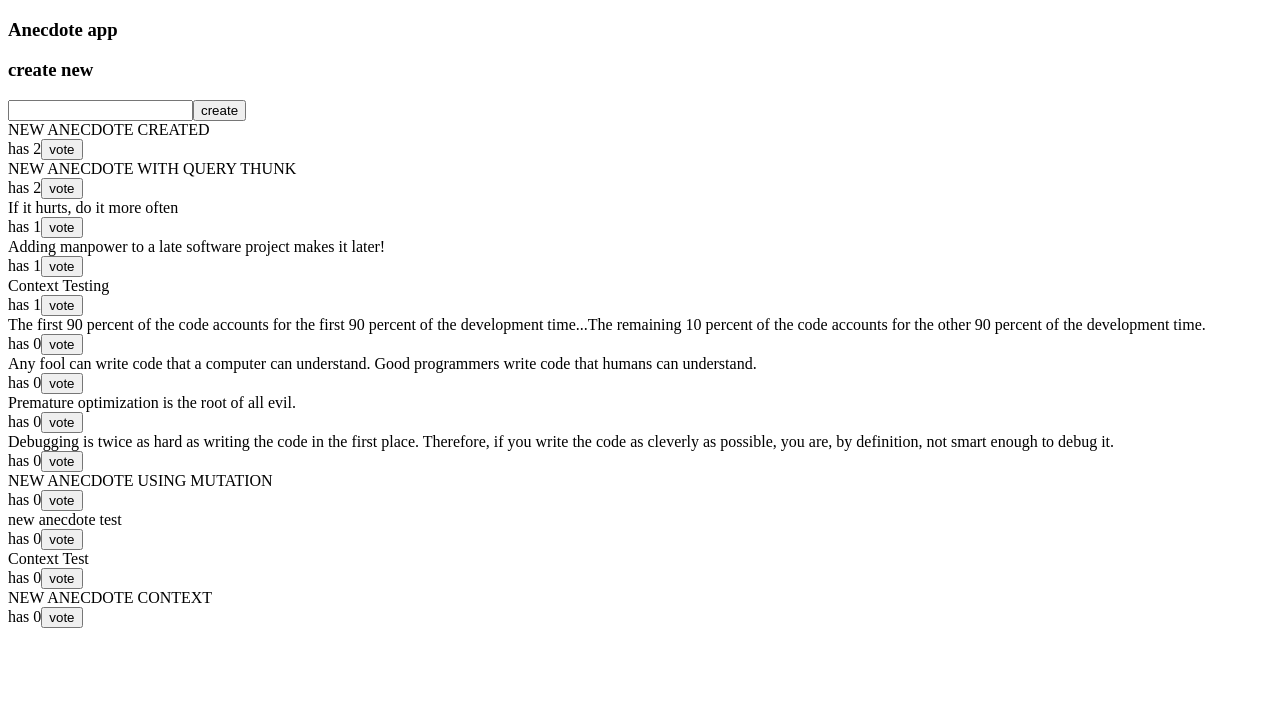
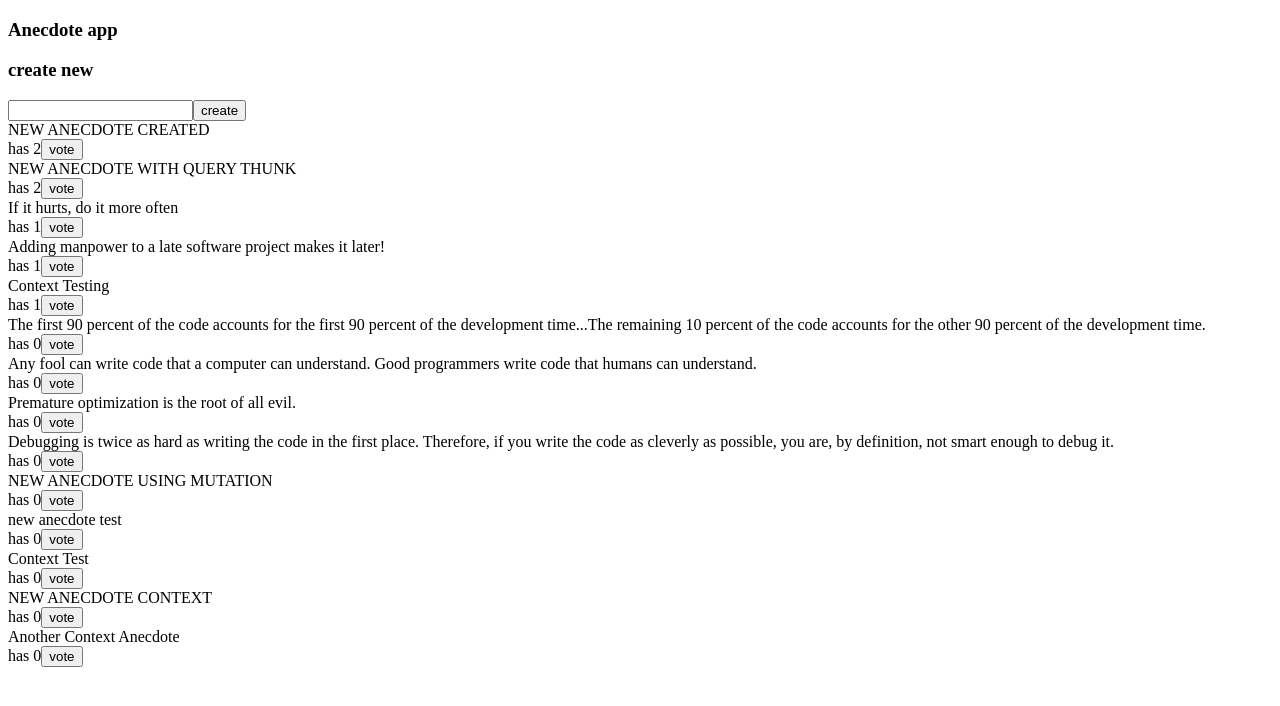
Before and after one commit to Gersoncs107/query-anecdotes, a React (Vite) app: page / in a window 1280 px wide. Shown: the top 706 px of the page. Built offline with nearby package versions, Linux system fonts and the light colour scheme; data requests are answered from the project's data file.

Commit message:
query-anecdotes-update

```diff
--- a/db.json
+++ b/db.json
@@ -64,6 +64,11 @@
       "content": "NEW ANECDOTE CONTEXT",
       "votes": 0,
       "id": "pk6Pzd9"
+    },
+    {
+      "content": "Another Context Anecdote",
+      "votes": 0,
+      "id": "PaQIDDN"
     }
   ]
 }
--- a/src/components/AnecdoteForm.jsx
+++ b/src/components/AnecdoteForm.jsx
@@ -8,9 +8,9 @@ const AnecdoteForm = () => {
 
   const newAnecdoteMutation = useMutation({
     mutationFn: createAnecdote,
-    onSuccess: () => {
+    onSuccess: (newAnecdote) => {
       queryClient.invalidateQueries({ queryKey: ['anecdotes'] })
-      notify('New anecdote created successfully!')
+      notify(`New anecdote "${newAnecdote.content}" created successfully!`)
     }
   })
 
```
